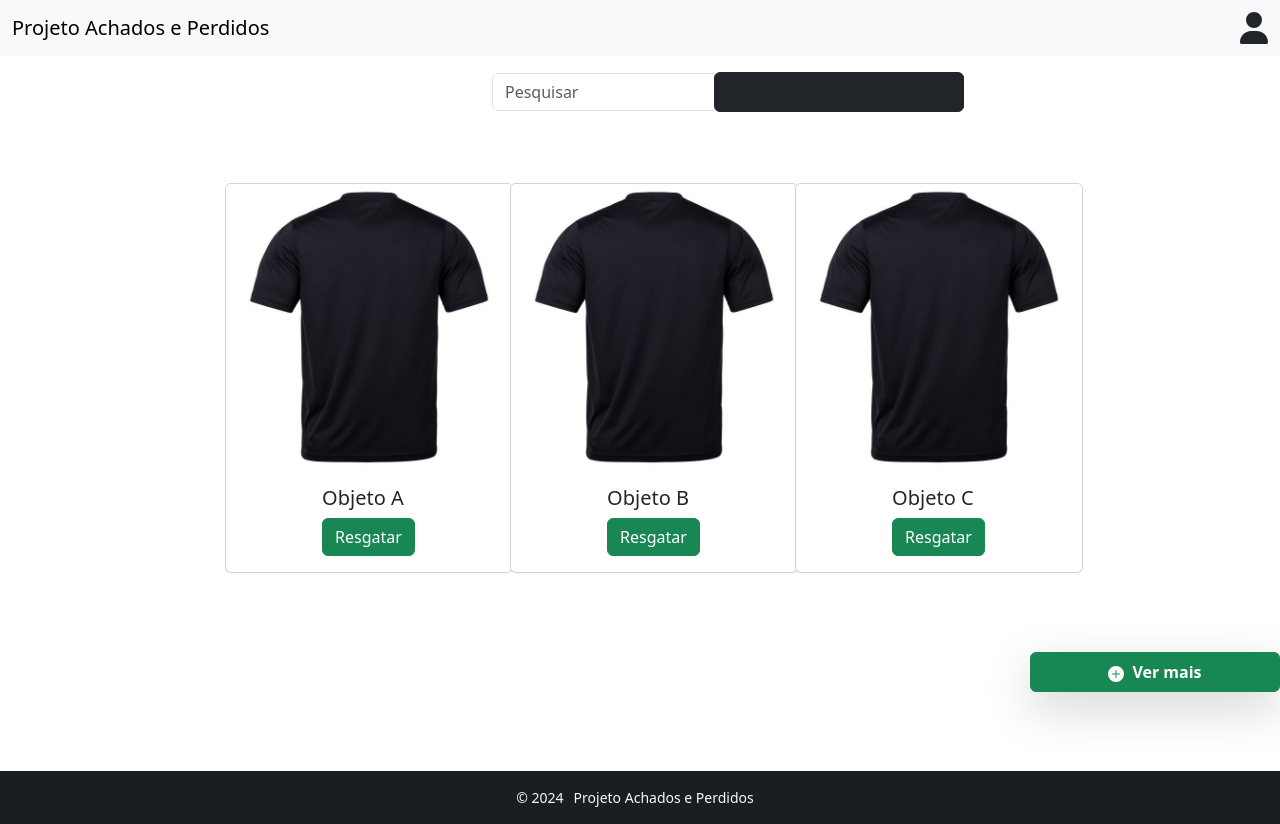
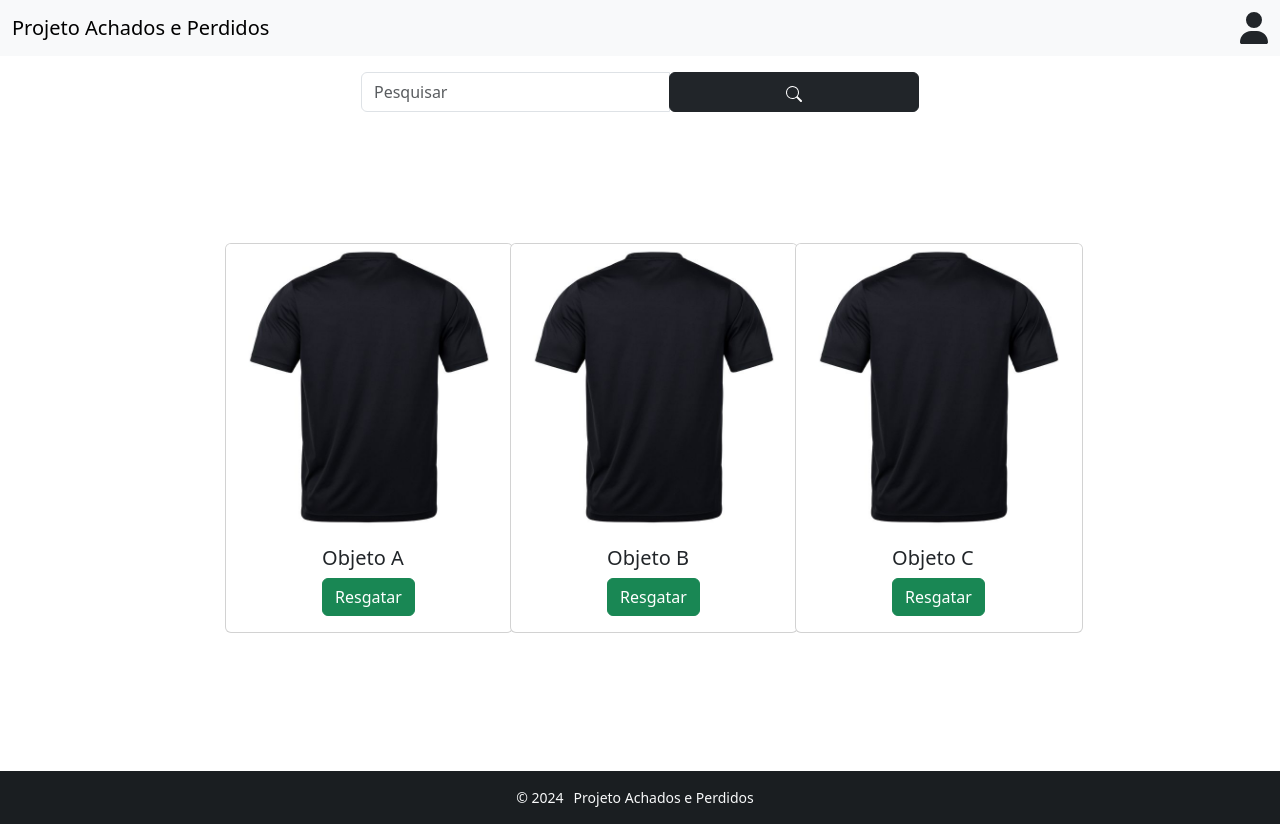
Before and after one commit to Migueltsw/projeto_achados_perdidos, a React (Create React App) app in the folder front-end/: page /dashboard in a window 1280 px wide. Built offline with nearby package versions, Linux system fonts and the light colour scheme.

Commit message:
Filtro barra de pesquisa

```diff
--- a/front-end/src/Dashboard/BarraPesquisa.js
+++ b/front-end/src/Dashboard/BarraPesquisa.js
@@ -1,11 +1,22 @@
-export default function BarraPesquisa(){
-    return(
-        <div class="container input-group mt-5 w-25 justify-content-center align-items-center">
-            <input type="text" class="form-control" placeholder="Pesquisar" />
-            <div class="input-group-append w-25">
-                <button class="btn btn-dark" type="button">
-                    <i class="fa fa-search"></i>
-                </button>
+
+export default function BarraPesquisa({ searchQuery, setSearchQuery }) {
+    return (
+        <div className="container mt-5 d-flex justify-content-center">
+            <div className="input-group w-50 w-md-50 w-lg-25">
+                <input
+                    type="text"
+                    className="form-control"
+                    placeholder="Pesquisar"
+                    value={searchQuery}
+                    onChange={(e) => setSearchQuery(e.target.value)}
+                />
+                <div className="input-group-append">
+                    <button className="btn btn-dark" type="button">
+                        <svg xmlns="http://www.w3.org/2000/svg" width="16" height="16" fill="currentColor" className="bi bi-search" viewBox="0 0 16 16">
+                            <path d="M11.742 10.344a6.5 6.5 0 1 0-1.397 1.398h-.001q.044.06.098.115l3.85 3.85a1 1 0 0 0 1.415-1.414l-3.85-3.85a1 1 0 0 0-.115-.1zM12 6.5a5.5 5.5 0 1 1-11 0 5.5 5.5 0 0 1 11 0"/>
+                        </svg>
+                    </button>
+                </div>
             </div>
         </div>
     );
--- a/front-end/src/Dashboard/Dashboard.js
+++ b/front-end/src/Dashboard/Dashboard.js
@@ -1,73 +1,53 @@
-import React from 'react';
+import React, { useState } from 'react';
 import Navbar from './Navbar';
 import Footer from './Footer';
 import BarraPesquisa from './BarraPesquisa';
 
 export default function Dashboard() {
+  const [searchQuery, setSearchQuery] = useState('');
+
+  const objetos = [
+    { id: 1, nome: 'Objeto A', descricao: 'Uma camisa preta', categoria: 'Roupas', imgSrc: '/camisa-preta.jpg' },
+    { id: 2, nome: 'Objeto B', descricao: 'Uma camisa preta', categoria: 'Roupas', imgSrc: '/camisa-preta.jpg' },
+    { id: 3, nome: 'Objeto C', descricao: 'Uma camisa preta', categoria: 'Roupas', imgSrc: '/camisa-preta.jpg' },
+  ];
+
+  const filteredObjetos = objetos.filter((obj) => {
+    const valores = Object.values(obj).join(' ').toLowerCase();
+
+    return valores.includes(searchQuery.toLowerCase());
+  });
+
   return (
     <>
       <div className="d-flex flex-column min-vh-100 justify-content-between mt-4">
         <Navbar />
-        <BarraPesquisa />
+        <BarraPesquisa searchQuery={searchQuery} setSearchQuery={setSearchQuery} />
 
-        {/*cards */}
         <div className="container mb-4 mt-3">
           <div className="row g-4 justify-content-center">
-            <div className="col-xs-12 col-sm-6 col-md-4 col-lg-3">
+            {filteredObjetos.length > 0 ? (
+              filteredObjetos.map((obj) => (
+                <div className="col-xs-12 col-sm-6 col-md-4 col-lg-3" key={obj.id}>
                   <div className="card h-100">
                     <img
-                  src="/camisa-preta.jpg"
+                      src={obj.imgSrc}
                       className="card-img-top img-fluid"
-                  alt="Objeto A"
+                      alt={obj.nome}
                     />
                     <div className="card-body">
-                  <h5 className="card-title">Objeto A</h5>
+                      <h5 className="card-title">{obj.nome}</h5>
                       <a href="/resgate" className="btn btn-success">
                         Resgatar
                       </a>
                     </div>
                   </div>
                 </div>
-            <div className="col-xs-12 col-sm-6 col-md-4 col-lg-3">
-              <div className="card h-100">
-                <img
-                  src="/camisa-preta.jpg"
-                  className="card-img-top img-fluid"
-                  alt="Objeto B"
-                />
-                <div className="card-body">
-                  <h5 className="card-title">Objeto B</h5>
-                  <a href="/resgate" className="btn btn-success">
-                    Resgatar
-                  </a>
+              ))
+            ) : (
+              <p className="text-center">Nenhum objeto encontrado.</p>
+            )}
           </div>
-              </div>
-            </div>
-            <div className="col-xs-12 col-sm-6 col-md-4 col-lg-3">
-              <div className="card h-100">
-                <img
-                  src="/camisa-preta.jpg"
-                  className="card-img-top img-fluid"
-                  alt="Objeto C"
-                />
-                <div className="card-body">
-                  <h5 className="card-title">Objeto C</h5>
-                  <a href="/resgate" className="btn btn-success">
-                    Resgatar
-                  </a>
-                </div>
-              </div>
-            </div>
-          </div>
-        </div>
-
-        <div class="d-flex justify-content-end">
-          <button type="submit" class="btn btn-success w-10 shadow-lg mb-4">
-            <svg xmlns="http://www.w3.org/2000/svg" width="16" height="16" fill="currentColor" class="bi bi-plus-circle-fill me-2" viewBox="0 0 16 16">
-              <path d="M16 8A8 8 0 1 1 0 8a8 8 0 0 1 16 0M8.5 4.5a.5.5 0 0 0-1 0v3h-3a.5.5 0 0 0 0 1h3v3a.5.5 0 0 0 1 0v-3h3a.5.5 0 0 0 0-1h-3z"/>
-            </svg>
-            <b>Ver mais</b>
-          </button>
         </div>
 
         <Footer className="mb-4 mt-auto" />
--- a/front-end/src/profile/settings.js
+++ b/front-end/src/profile/settings.js
@@ -1,5 +1,5 @@
 var CLIENT_ID = '7xyE7MSEcbUJkUGyjjOWT45zViyrzFZRDzBAzfkp';
-var HOME_URI = 'http://localhost:3000';
+var HOME_URI = 'http://localhost:5000';
 var REDIRECT_URI = `${HOME_URI}/loggedin`;
 var SUAP_URL = 'https://suap.ifrn.edu.br';
 var SCOPE = 'identificacao email documentos_pessoais';
```
Also changed, not shown: 1 other file (tests, documents, lock files or other folders). Lines whose indentation alone changed are shown as unchanged.
